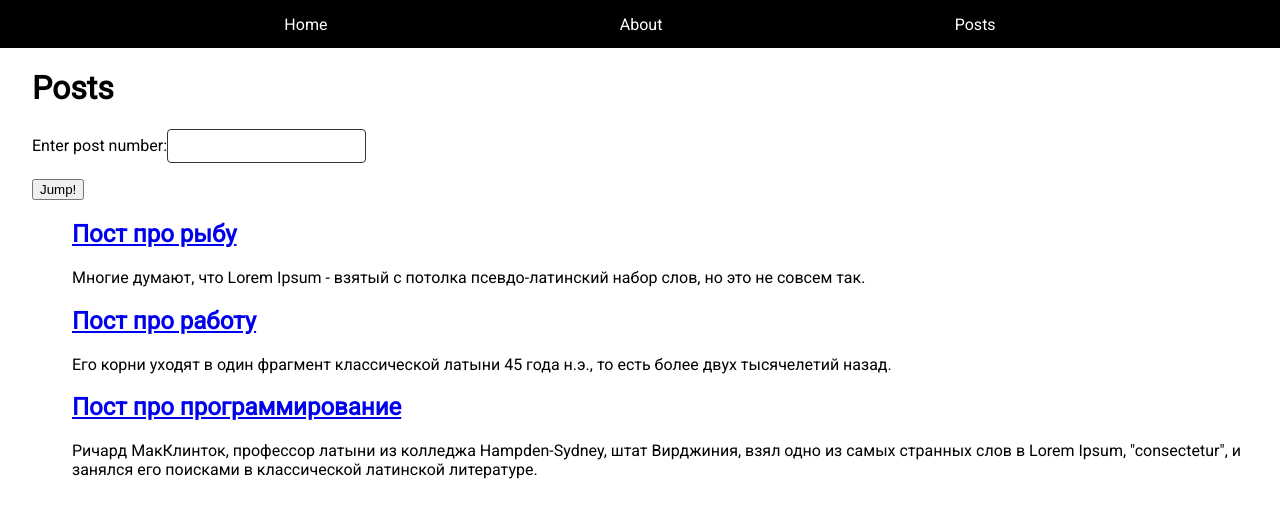
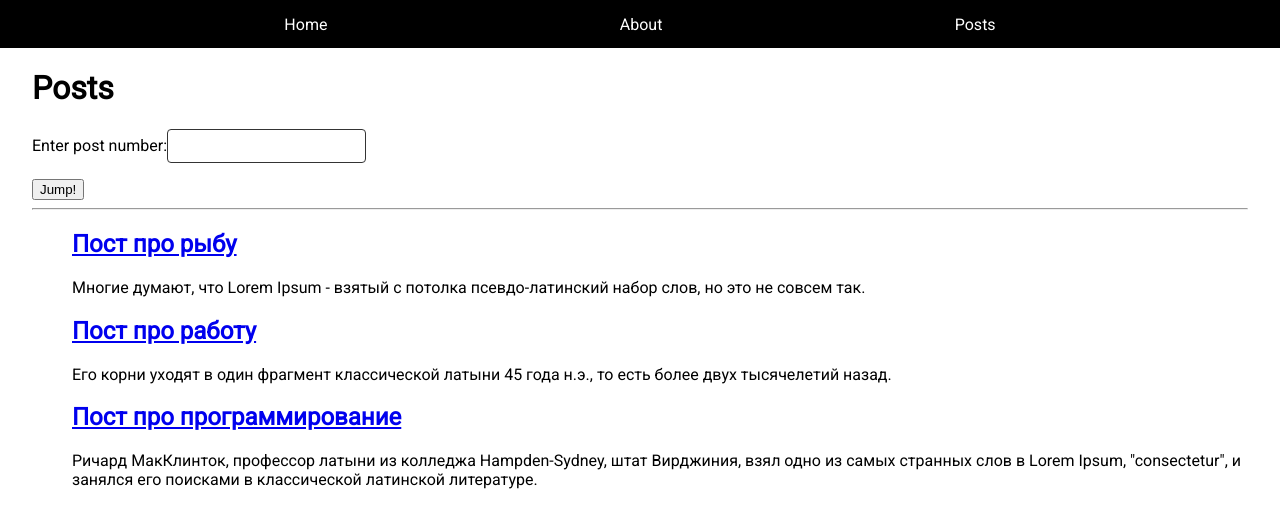
Before and after one commit to yialo/learn-nextjs, a Next.js app: page /posts in a window 1280 px wide. Shown: the top 528 px of the page. Built offline with nearby package versions, Linux system fonts and the light colour scheme; data requests are answered from the project's data file.

Commit message:
Add SSG to posts page

```diff
--- a/pages/posts.jsx
+++ b/pages/posts.jsx
@@ -1,12 +1,30 @@
 import Link from 'next/link';
-import { useState } from 'react';
+import { useEffect, useState } from 'react';
 
 import { URL } from '../constants';
 
 import { MainLayout } from '../layouts/MainLayout';
 
-export default function PostsPage({ posts }) {
+export default function PostsPage({ posts: serverPosts }) {
   const [inputValue, setInputValue] = useState('');
+  const [controlState, setControlState] = useState({
+    posts: serverPosts,
+    loading: false,
+  });
+
+  useEffect(() => {
+    setControlState({
+      loading: true,
+    });
+
+    (async () => {
+      const posts = await (await fetch(URL.POSTS)).json();
+      setControlState({
+        posts,
+        loading: false,
+      });
+    })();
+  }, []);
 
   const handleInputChange = (event) => {
     setInputValue(event.target.value);
@@ -23,8 +41,12 @@ export default function PostsPage({ posts }) {
         <Link href={`/post/${inputValue}`}>
           <button type="button">Jump!</button>
         </Link>
+        <hr />
+        {controlState.loading ? (
+          <p>Loading...</p>
+        ) : (
           <ul>
-          {posts.map(({ id, title, body }) => (
+            {controlState.posts.map(({ id, title, body }) => (
               <li key={id}>
                 <h2>
                   <Link href={'/post/[id]'} as={`/post/${id}`}>
@@ -35,6 +57,7 @@ export default function PostsPage({ posts }) {
               </li>
             ))}
           </ul>
+        )}
       </MainLayout>
       <style jsx>
         {`
@@ -55,8 +78,9 @@ export default function PostsPage({ posts }) {
   );
 }
 
-export async function getServerSideProps() {
+export async function getStaticProps() {
   const posts = await (await fetch(URL.POSTS)).json();
+
   return {
     props: {
       posts,
```
Also changed, not shown: pages/post/[id].jsx (+14 -7 lines). Lines whose indentation alone changed are shown as unchanged.
